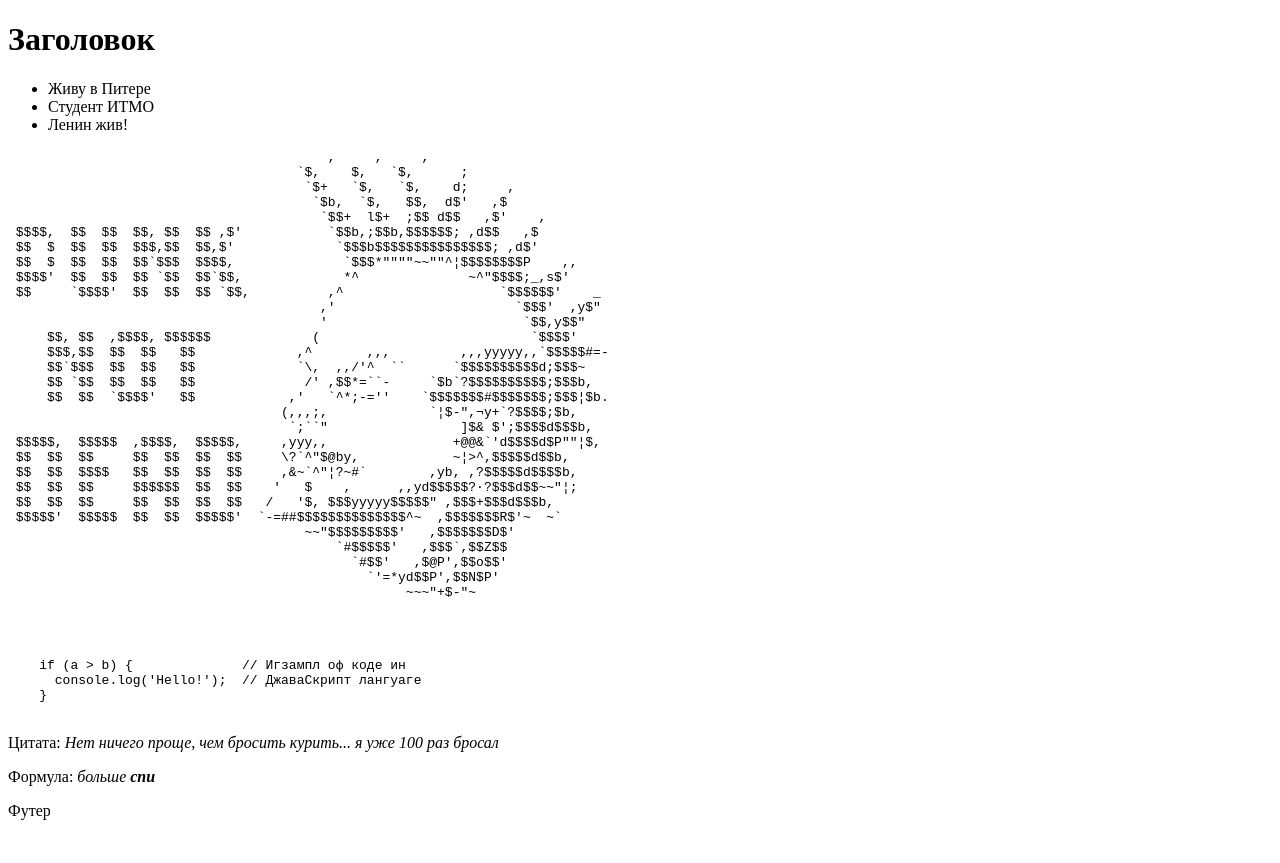
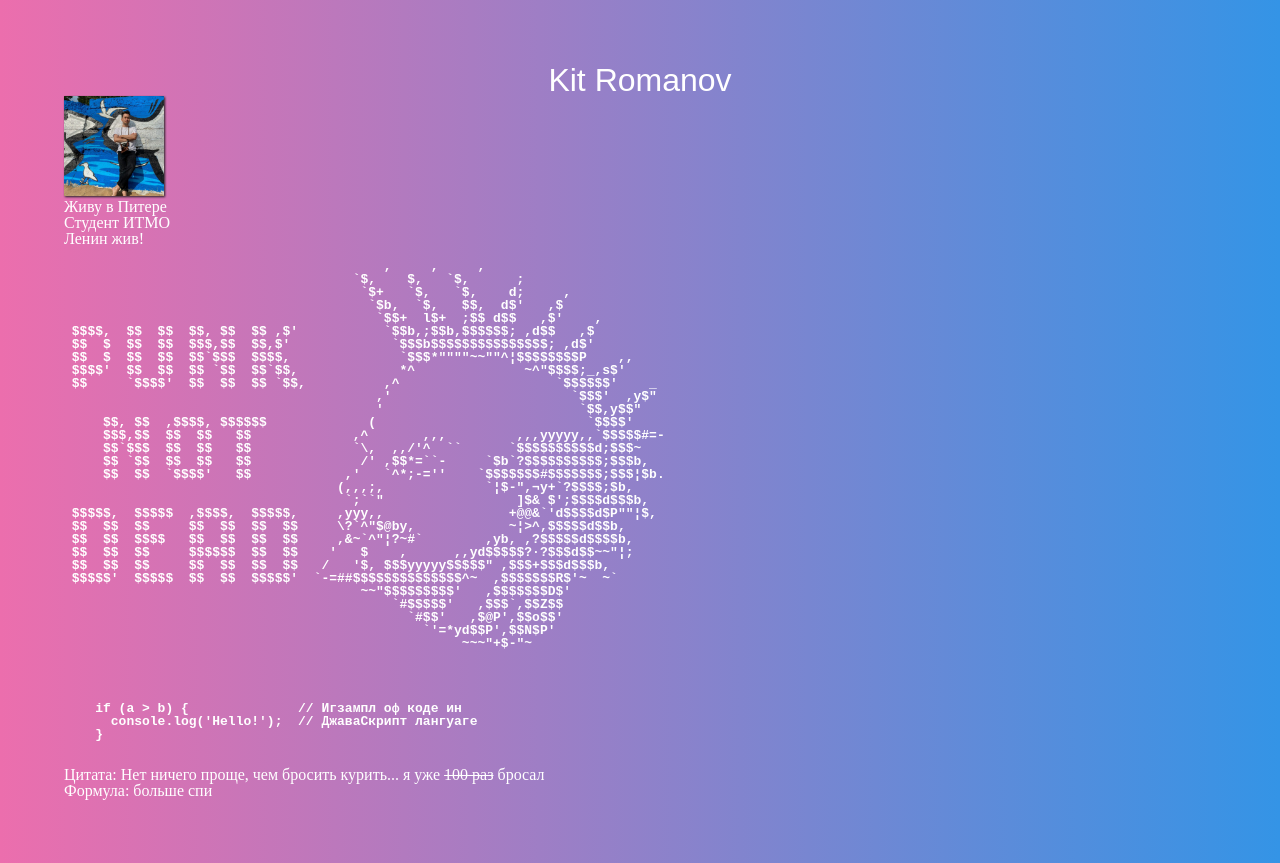
Before and after one commit to kitromanov/web_sem5, a plain HTML site: page index.html in a window 1280 px wide. Before the commit the page ends 836 px from the top, so only its background shows below. Drawn offline with Linux system fonts and the light colour scheme.

Commit message:
feat: lab 2

```diff
--- a/index.html
+++ b/index.html
@@ -3,17 +3,20 @@
  <head>
   <meta charset="utf-8">
   <title>Name card</title>
+  <link rel = 'stylesheet' href = './styles/common.css'>
+  <link rel = 'stylesheet' href = './styles/index.css'>
  </head>
- <body>
-    <header>
-        <h1>Заголовок</h1>
+ <body class="container">
+    <header class="header">
+        <h1>kit romanov</h1>
     </header>
   <main>
+    <img src="avatar.jpg" alt="avatar_photo">
     <ul>
         <li>Живу в Питере</li>
         <li>Студент ИТМО</li>
         <li>Ленин жив!</li>
-       </ul>
+    </ul>
   </main>
   <pre>
                                          ,     ,     ,
@@ -53,10 +56,9 @@
       console.log('Hello!');  // ДжаваСкрипт лангуаге
     }
     </code></pre>
-    <p>Цитата: <em>Нет ничего проще, чем бросить курить... я уже 100 раз бросал</em></p>
+    <p>Цитата: <em>Нет ничего проще, чем бросить курить... я уже <s>100 раз</s> бросал</em></p>
     <p>Формула:<em> больше <strong>спи</strong></em></p>
   <footer>
-    <p>Футер</p>
    </footer>
  </body>
 </html>
--- /dev/null
+++ b/styles/common.css
@@ -0,0 +1,53 @@
+.container {
+    padding: 64px;
+    margin: 0px;
+}
+
+ul, ol, li {
+    margin: 0px;
+    padding: 0px;
+    list-style: none;
+}
+
+html, body, div, span, applet, object, iframe,
+h1, h2, h3, h4, h5, h6, p, blockquote,
+a, abbr, acronym, address, big, cite, code,
+del, dfn, em, img, ins, kbd, q, s, samp,
+small, strike, strong, sub, sup, tt, var,
+b, u, i, center,
+dl, dt, dd, ol, ul, li,
+fieldset, form, label, legend,
+table, caption, tbody, tfoot, thead, tr, th, td,
+article, aside, canvas, details, embed,
+figure, figcaption, footer, header, hgroup,
+menu, nav, output, ruby, section, summary,
+time, mark, audio, video {
+	margin: 0;
+	padding: 0;
+	border: 0;
+	font-size: 100%;
+	font: inherit;
+	vertical-align: baseline;
+}
+article, aside, details, figcaption, figure,
+footer, header, hgroup, menu, nav, section {
+	display: block;
+}
+html {
+	height: 100%;
+}
+body {
+	line-height: 1;
+}
+blockquote, q {
+	quotes: none;
+}
+blockquote:before, blockquote:after,
+q:before, q:after {
+	content: '';
+	content: none;
+}
+table {
+	border-collapse: collapse;
+	border-spacing: 0;
+}
--- /dev/null
+++ b/styles/index.css
@@ -0,0 +1,36 @@
+body {
+    padding: 64px 0 0 0;
+    background: #3494E6;
+    background: linear-gradient(
+      to right,
+      #EC6EAD,
+      #3494E6
+    );
+    text-align: center;
+    color: #fff;
+    text-align: left;
+}
+
+h1 {
+  color: #fff;
+  font-size: 200%;
+  font-family: Arial;
+  text-align: center;
+  text-transform: capitalize;
+}
+
+
+img {
+    width: 100px;
+    height: 100px;
+    filter: drop-shadow(1px 1px 1px #222);
+}
+
+pre {
+    font-weight: 600;
+}
+
+footer {
+    height: 80px;
+	margin-top: -80px;
+}
```
Also changed, not shown: avatar.jpg (added).
